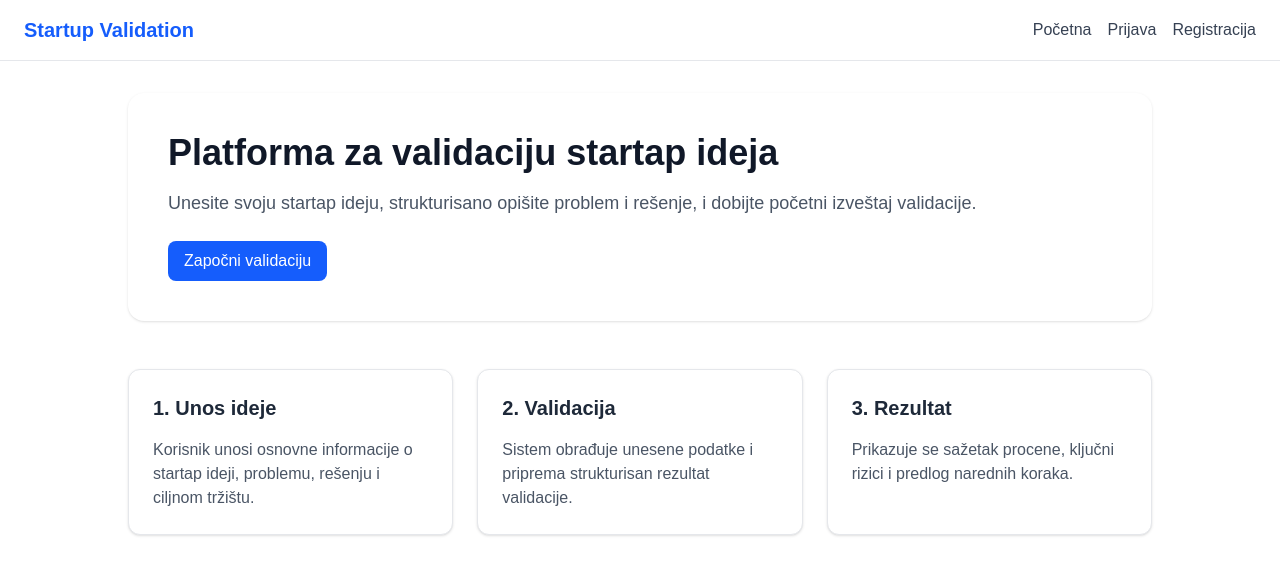
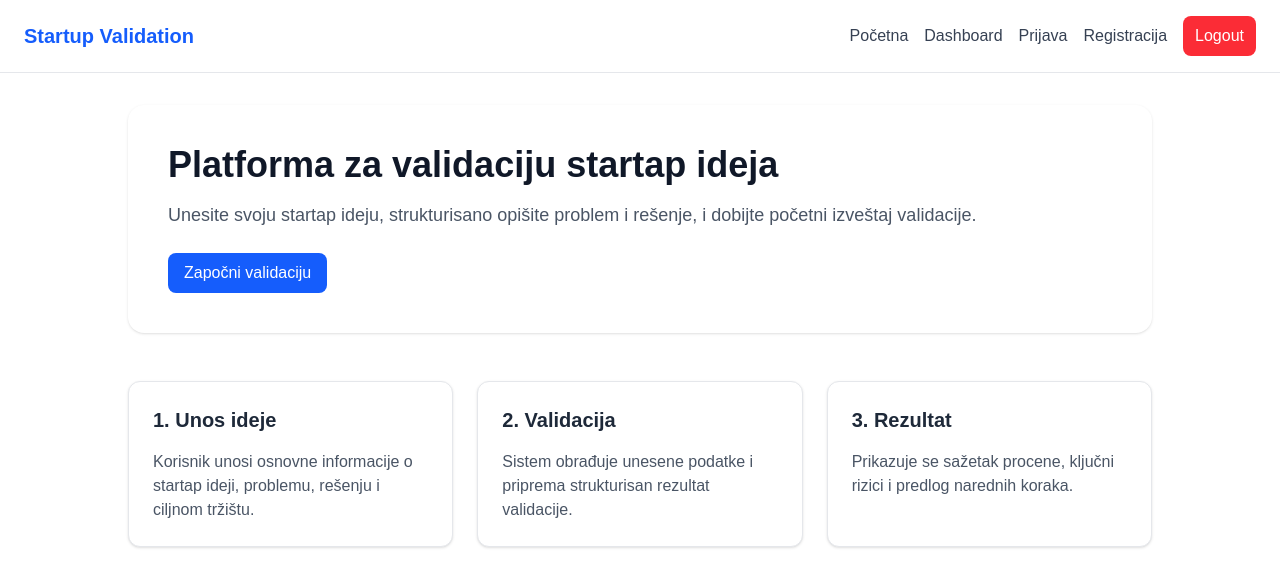
Before and after one commit to JanaStevanovic/epos_fullstack_aplikacija, a Next.js app: page / in a window 1280 px wide. Shown: the top 586 px of the page. Built offline with nearby package versions, Linux system fonts and the light colour scheme.

Commit message:
Dodata zaštita dashboard stranice i logout funkcionalnost

```diff
--- a/src/app/dashboard/page.tsx
+++ b/src/app/dashboard/page.tsx
@@ -1,15 +1,56 @@
+"use client";
+
+import { useEffect, useState } from "react";
+import { useRouter } from "next/navigation";
 import Card from "@/components/Card";
 import Button from "@/components/Button";
 import Link from "next/link";
 
+type UserType = {
+  userId: string;
+  email: string;
+  iat: number;
+  exp: number;
+};
+
 export default function DashboardPage() {
+  const router = useRouter();
+  const [user, setUser] = useState<UserType | null>(null);
+  const [loading, setLoading] = useState(true);
+
+  useEffect(() => {
+    async function fetchUser() {
+      try {
+        const res = await fetch("/api/auth/me");
+        const data = await res.json();
+
+        if (!res.ok || !data.user) {
+          router.push("/login");
+          return;
+        }
+
+        setUser(data.user);
+      } catch {
+        router.push("/login");
+      } finally {
+        setLoading(false);
+      }
+    }
+
+    fetchUser();
+  }, [router]);
+
+  if (loading) {
+    return <p className="text-center text-gray-600">Učitavanje dashboard-a...</p>;
+  }
+
   return (
     <div className="mx-auto max-w-6xl">
       <div className="mb-8 flex items-center justify-between">
         <div>
           <h1 className="text-3xl font-bold text-gray-900">Dashboard</h1>
           <p className="mt-2 text-gray-600">
-            Pregled validacija startap ideja i osnovnih funkcionalnosti platforme.
+            Dobrodošli, {user?.email}
           </p>
         </div>
 
@@ -28,7 +69,7 @@ export default function DashboardPage() {
         </Card>
 
         <Card title="Status sistema">
-          <p className="text-green-600 font-medium">Sistem je aktivan</p>
+          <p className="font-medium text-green-600">Sistem je aktivan</p>
         </Card>
       </div>
 
--- a/src/components/Navbar.tsx
+++ b/src/components/Navbar.tsx
@@ -1,15 +1,32 @@
+"use client";
+
 import Link from "next/link";
+import { useRouter } from "next/navigation";
 
 export default function Navbar() {
+  const router = useRouter();
+
+  async function handleLogout() {
+    await fetch("/api/auth/logout", {
+      method: "POST",
+    });
+
+    router.push("/login");
+    router.refresh();
+  }
+
   return (
     <nav className="flex items-center justify-between border-b border-gray-200 bg-white px-6 py-4">
       <Link href="/" className="text-xl font-bold text-blue-600">
         Startup Validation
       </Link>
 
-      <div className="flex gap-4">
+      <div className="flex items-center gap-4">
         <Link href="/" className="text-gray-700 hover:text-blue-600">
           Početna
+        </Link>
+        <Link href="/dashboard" className="text-gray-700 hover:text-blue-600">
+          Dashboard
         </Link>
         <Link href="/login" className="text-gray-700 hover:text-blue-600">
           Prijava
@@ -17,6 +34,13 @@ export default function Navbar() {
         <Link href="/register" className="text-gray-700 hover:text-blue-600">
           Registracija
         </Link>
+
+        <button
+          onClick={handleLogout}
+          className="rounded-lg bg-red-500 px-3 py-2 text-white hover:bg-red-600 transition"
+        >
+          Logout
+        </button>
       </div>
     </nav>
   );
```
